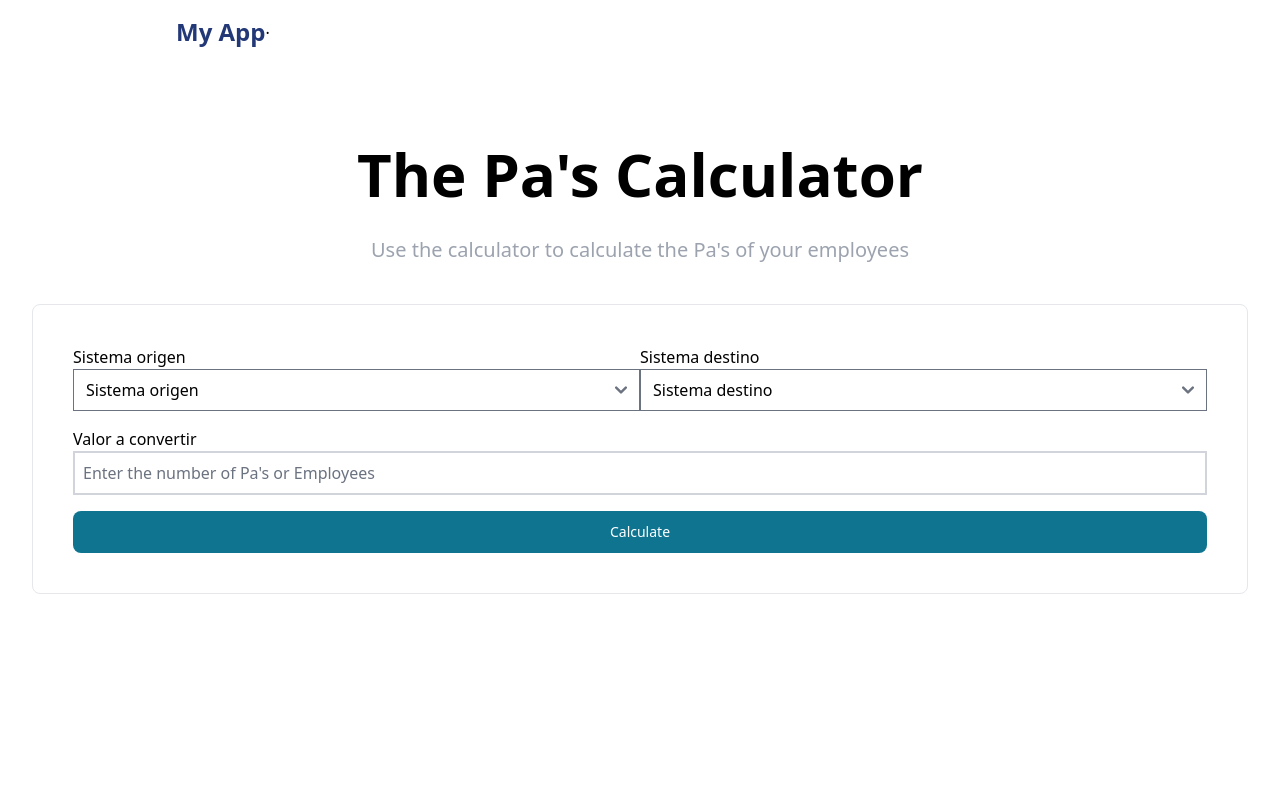
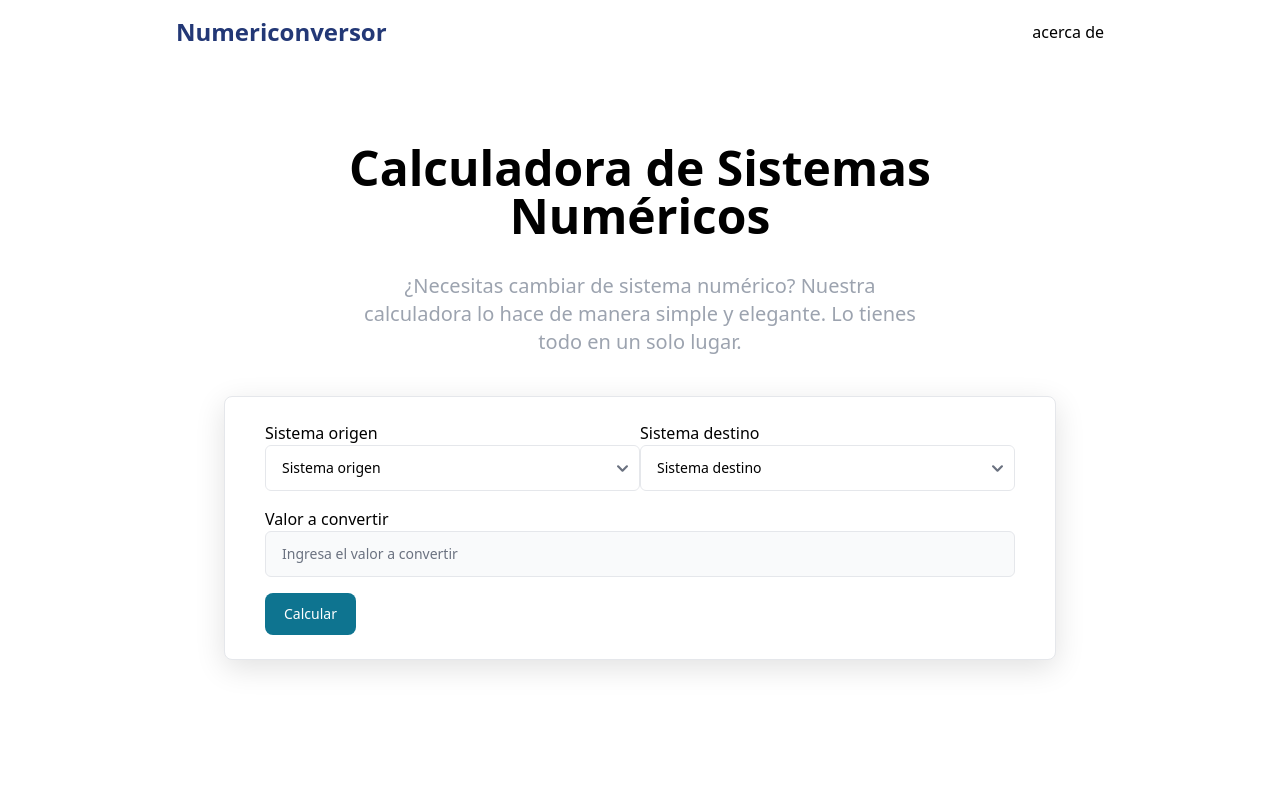
Before and after one commit to Franciscopaz199/proyectoArquitectura, a React (Create React App) app: page / in a window 1280 px wide. Shown: the top 800 px of the page. Built offline with nearby package versions, Linux system fonts and the light colour scheme.

Commit message:
diseno mejorado

```diff
--- a/src/components/Forms/ConversionForm.jsx
+++ b/src/components/Forms/ConversionForm.jsx
@@ -58,11 +58,11 @@ export default function ConversionForm(props) {
 
      return (
           <>
-               <div className="flex flex-col overflow-hidden sm:p-10 p-4 border p-4 rounded-lg rounded-lg mt-10">
+               <div className="flex flex-col overflow-hidden sm:px-10 sm:py-6 border  rounded-lg rounded-lg mt-10 shadow-[0_8px_30px_rgb(0,0,0,0.12)] px-4 py-5 bg-white sm:p-6">
                     <div className="flex   flex-col sm:flex-row  space-y-4 sm:space-y-0 ">
                          <div className="w-full sm:w-1/2 flex flex-col">
                               <label htmlFor="sistemaOrigen">Sistema origen</label>
-                              <select name="" id="sistemaOrigen" className="w-full">
+                              <select name="" id="sistemaOrigen" className="py-3 px-4 pr-9 block w-full border-gray-200 rounded-md text-sm focus:border-yellow-500 focus:ring-yellow-500 dark:bg-slate-900 dark:border-gray-700 dark:text-gray-40">
                                    <option value="default" selected>Sistema origen</option>
                                    {SYSTEMS.map((system) => (
                                         <option value={system.base}>{system.name}</option>
@@ -71,7 +71,7 @@ export default function ConversionForm(props) {
                          </div>
                          <div className="w-full sm:w-1/2 flex flex-col">
                               <label htmlFor="sistemaDestino">Sistema destino</label>
-                              <select name="" id="sistemaDestino" className="w-full" required>
+                              <select name="" id="sistemaDestino" className="py-3 px-4 pr-9 block w-full border-gray-200 rounded-md text-sm focus:border-yellow-500 focus:ring-yellow-500 dark:bg-slate-900 dark:border-gray-700 dark:text-gray-40" required>
                                    <option value="default" selected>Sistema destino</option>
                                    {SYSTEMS.map((system) => (
                                         <option value={system.base}>{system.name}</option>
@@ -81,13 +81,15 @@ export default function ConversionForm(props) {
                     </div>
                     <div className="flex flex-col mt-4">
                          <label htmlFor="">Valor a convertir</label>
-                         <input type="text" placeholder="Enter the number of Pa's or Employees" className="p-2 border-2 border-gray-300 w-full " name="value" id="value"
+                         <input type="text" placeholder="Ingresa el valor a convertir" className="py-3 px-4 block w-full border-gray-200 rounded-md text-sm bg-gray-50 focus:border-yellow-500 focus:ring-yellow-500 dark:bg-slate-900 dark:border-gray-700 dark:text-gray-400" name="value" id="value"
                          onChange={(e) => validar(e)} required />
 
                     </div>
-                    <Button className="mt-4" onClick={() => calculate()} >
-                         Calculate
+                   <div className="flex ">
+                   <Button  onClick={() => calculate()} className="w-1/3mx-auto mt-4">
+                         Calcular
                     </Button>
+                   </div>
                </div>
 
                {
--- a/src/components/LayoutComponents/ContainerApp.jsx
+++ b/src/components/LayoutComponents/ContainerApp.jsx
@@ -4,7 +4,7 @@ export default function ContainerApp(props)
 {
      return (
           <>
-               <div className="flex mx-auto min-h-screen flex-col w-full max-w-7xl px-4 sm:px-6 lg:px-8">
+               <div className="flex mx-auto min-h-screen flex-col w-full max-w-4xl px-4 sm:px-6 lg:px-8">
                     {props.children}
                </div>
           </>
--- a/src/components/LayoutComponents/Header.jsx
+++ b/src/components/LayoutComponents/Header.jsx
@@ -1,15 +1,17 @@
 'use client';
 
 import React from "react";
-import { Button } from 'flowbite-react';
-import { Accordion } from 'flowbite-react';
 
 function Header(props) {
      return (
           <>
-               <div className="flex sm:justify-space-between p-4  sticky top-0 p-4 w-3/4 mx-auto bg-white ">
+               <div className="flex p-4  sticky top-0 p-4 sm:w-3/4 mx-auto bg-white sm:justify-between justify-center items-center">
                     <h2 className="text-blue-900 text-2xl font-bold">{ props.title }</h2>
-                    <p>.</p>
+                    <ul className="flex space-x-4">
+                         <li className="text-blue-900 text-xl font-bold">{ props.subtitle }</li>
+                         <li className="text-blue-900 text-xl font-bold">{ props.subtitle2 }</li>
+                         <li className="text-">acerca de</li>
+                    </ul>
                     {props.children}
                </div>
 
--- a/src/components/LayoutComponents/TItleIndex.jsx
+++ b/src/components/LayoutComponents/TItleIndex.jsx
@@ -3,9 +3,10 @@ import React from "react";
 export default function TItleIndex(props) {
      return (
           <>
-               <div class="pt-12 text-center sm:pt-20">
-                    <h1 class="mx-auto max-w-4xl px-16 text-center text-5xl font-semibold leading-tight sm:text-6xl">{props.title}</h1>
-                    <p class="mx-auto mt-8 max-w-xl text-xl font-normal text-gray-400">{props.subtitle}</p>
+               <div className="pt-12 text-center sm:pt-20">
+                    <h1 className="mx-auto  sm:px-16 text-center text-3xl font-semibold leading-tight sm:text-5xl">{props.title}</h1>
+                    <h1 className="mx-auto mt-8 max-w-xl  sm:text-xl font-normal text-gray-400">{props.title2}</h1>
+                    <p className="mx-auto mt-4 md:mt-8 max-w-xl sm:text-lg sm:text-xl font-normal text-gray-400">{props.subtitle}</p>
                </div>
           </>
      );
--- a/src/pages/IndexPage.jsx
+++ b/src/pages/IndexPage.jsx
@@ -6,7 +6,7 @@ import ConversionForm from "../components/Forms/ConversionForm";
 const IndexPage = () => (
      <Layout>
           <ContainerApp>
-               <TItleIndex title="The Pa's Calculator" subtitle="Use the calculator to calculate the Pa's of your employees" />
+               <TItleIndex title="Calculadora de Sistemas Numéricos" subtitle="¿Necesitas cambiar de sistema numérico? Nuestra calculadora lo hace de manera simple y elegante. Lo tienes todo en un solo lugar." />
                <ConversionForm/>
           </ContainerApp>
      </Layout>
--- a/src/pages/layouts/Layout.jsx
+++ b/src/pages/layouts/Layout.jsx
@@ -5,8 +5,9 @@ import TItleIndex from "../../components/LayoutComponents/TItleIndex";
 
 function Layout(props) {
      return (
-          <div className="w-full min-h-screen flex flex-col">
-               <Header title="My App" />
+          <div className=" h-screen " >
+
+               <Header title="Numericonversor" />
                {props.children}
                <FooterWithLogo />
           </div>
--- a/tailwind.config.js
+++ b/tailwind.config.js
@@ -8,5 +8,6 @@ module.exports = {
   },
   plugins: [
     require('flowbite/plugin')
-]
+  ],
+  darkMode: 'class',
 }
```
